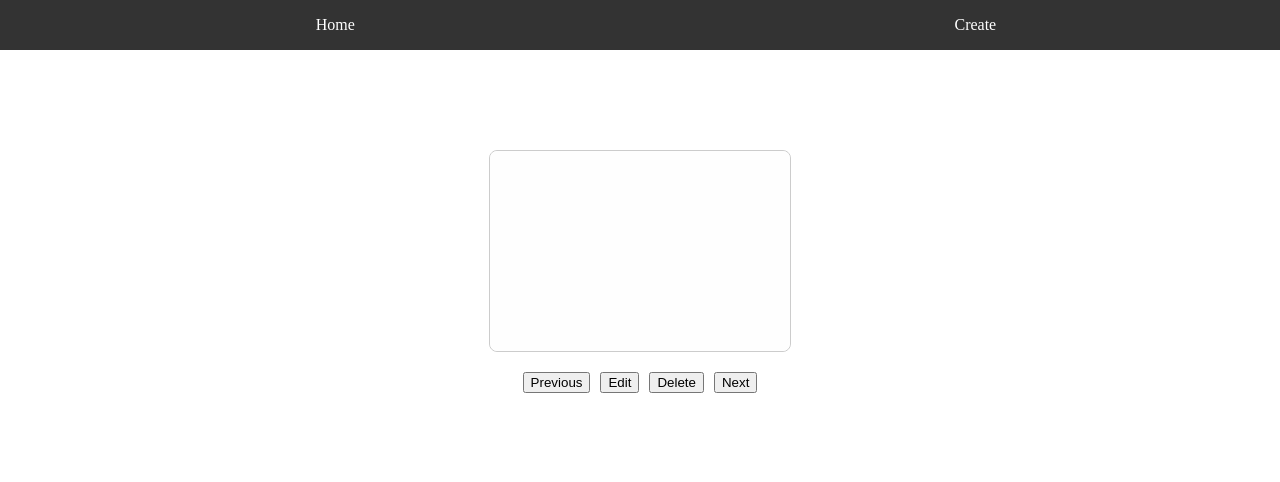
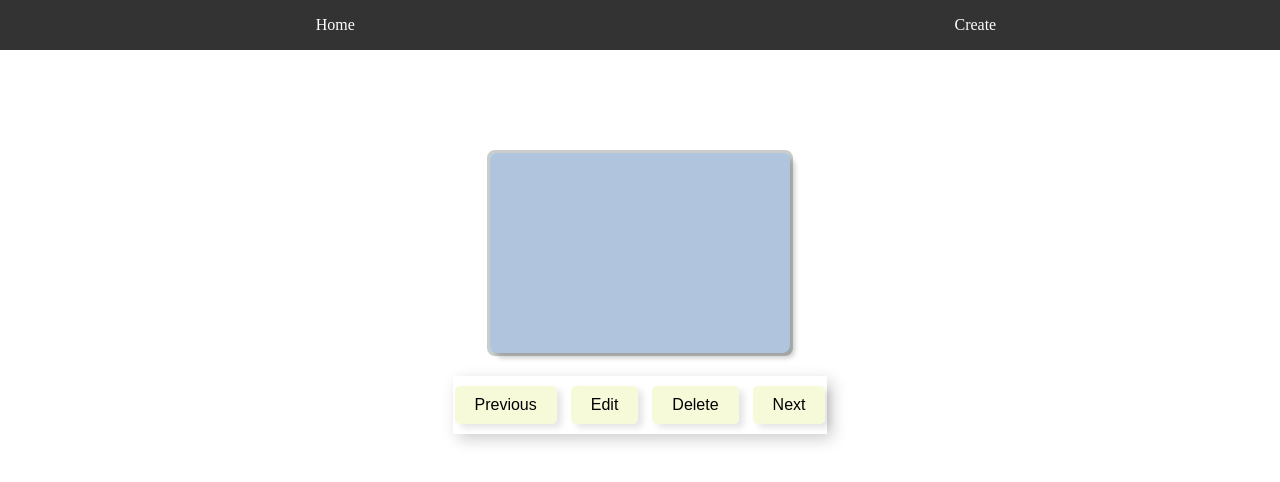
Before and after one commit to hharshrastogi/Quizzing-app, a React (Vite) app in the folder FrontEnd/: page /home in a window 1280 px wide. Shown: the top 482 px of the page. Built offline with nearby package versions, Linux system fonts and the light colour scheme; no server answers.

Commit message:
Finalized the application on to Deployment

```diff
--- a/FrontEnd/src/App.jsx
+++ b/FrontEnd/src/App.jsx
@@ -1,5 +1,6 @@
 import FlashcardContainer from "./components/flashCardContainer"
 import NavBar from "./components/NavBar"
+import "./app.css"
 function App() {
 
   return (
--- /dev/null
+++ b/FrontEnd/src/app.css
@@ -0,0 +1,4 @@
+.App {
+    background-color: #ADD8E6;
+    min-height: 100vh;
+  }
--- a/FrontEnd/src/components/FlashCardContainer.jsx
+++ b/FrontEnd/src/components/FlashCardContainer.jsx
@@ -7,7 +7,7 @@ import { Link, NavLink } from 'react-router-dom';
 
 
 function FlashcardContainer() {
-  const [flashCardId,setFlashCardId] = useState(17);
+  const [flashCardId,setFlashCardId] = useState(22);
   const [previousBtnEnabled, setPreviousBtnEnabled] = useState(true);
   const [flashCard,setFlashCard] = useState({});
   const [questionSide,setQuestionSide] = useState(true);
@@ -66,10 +66,10 @@ function FlashcardContainer() {
                   setQuestionSide={setQuestionSide}
       />
       <div className="navigation">
-      {previousBtnEnabled && <button onClick={()=>handlePrevious()}>Previous</button>}
-      <NavLink to={`/edit-flashcards/${flashCardId}`}><button>Edit</button></NavLink>
-      <button onClick={()=> handledeleting(flashCardId)}>Delete</button>
-      {nextBtnEnabled && <button onClick={()=>handleNext(flashCardId)}>Next</button>}
+      {previousBtnEnabled && <button className="btn-style" onClick={()=>handlePrevious()}>Previous</button>}
+      <NavLink to={`/edit-flashcards/${flashCardId}`}><button className="btn-style">Edit</button></NavLink>
+      <button className="btn-style" onClick={()=> handledeleting(flashCardId)}>Delete</button>
+      {nextBtnEnabled && <button className="btn-style" onClick={()=>handleNext(flashCardId)}>Next</button>}
 
       </div>
     </div>
--- a/FrontEnd/src/components/Flashcard.css
+++ b/FrontEnd/src/components/Flashcard.css
@@ -1,11 +1,12 @@
 .flashcard {
     width: 300px;
     height: 200px;
-    border: 1px solid #ccc;
+    border: 3px solid #ccc;
     border-radius: 8px;
     perspective: 1000px;
     cursor: pointer;
     margin-bottom: 20px;
+    background-color: lightblue;
   }
 
   .flashcard-front,
@@ -19,15 +20,15 @@
     justify-content: center;
     backface-visibility: hidden;
     transition: transform 1s;
-
+    box-shadow: 5px 5px 5px rgba(0, 0, 0, 0.2);
   }
 
   .flashcard-front {
-    background-color: #fefefe;
+    background-color:lightsteelblue;
   }
 
   .flashcard-back {
-    background-color: #f1f1f1;
+    background-color: lightgreen;
     transform: rotateY(180deg);
   }
 
--- a/FrontEnd/src/components/FlashcardContainer.css
+++ b/FrontEnd/src/components/FlashcardContainer.css
@@ -8,4 +8,19 @@
   .navigation {
     display: flex;
     gap: 10px;
+    box-shadow: 5px 5px 15px rgba(0, 0, 0, 0.2);
   }
+.btn-style{
+    background-color: #edf5b583;
+    border: none;
+    color: black;
+    padding: 10px 20px;
+    text-align: center;
+    text-decoration: none;
+    display: inline-block;
+    font-size: 16px;
+    margin: 10px 2px;
+    cursor: pointer;
+    border-radius: 5px;
+    box-shadow: 5px 4px 6px rgba(0, 0, 0, 0.1);
+  }
--- a/FrontEnd/src/components/Navbar.css
+++ b/FrontEnd/src/components/Navbar.css
@@ -1,11 +1,11 @@
 .navbar {
     background-color: #333;
     padding: 1rem;
-    position: fixed; /* Makes the navbar stick to the top */
-    width: 100%; /* Ensures the navbar spans the entire width of the viewport */
-    top: 0; /* Aligns the navbar to the top */
+    position: fixed;
+    width: 100%;
+    top: 0;
     left: 0;
-    z-index: 1000; /* Keeps the navbar above other elements */
+    z-index: 1000;
   }
 
   .navbar-item a {
```
